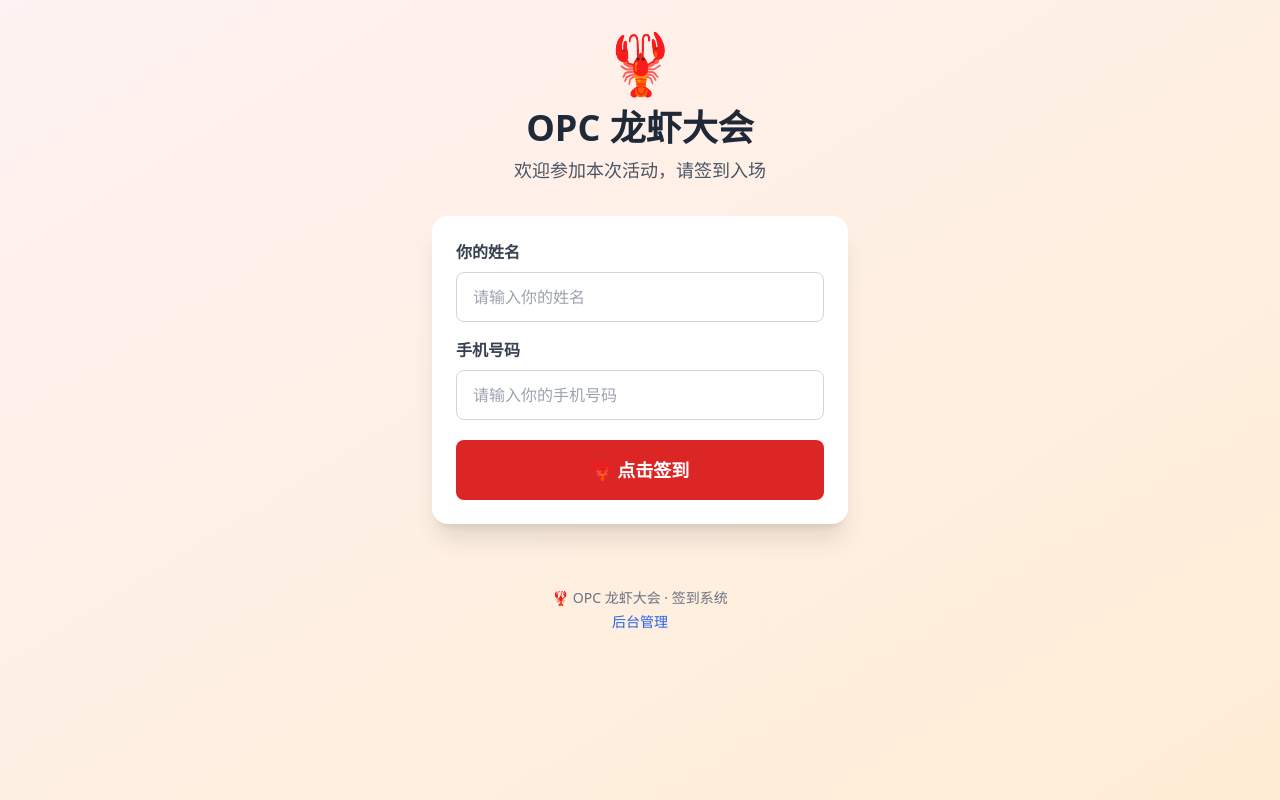
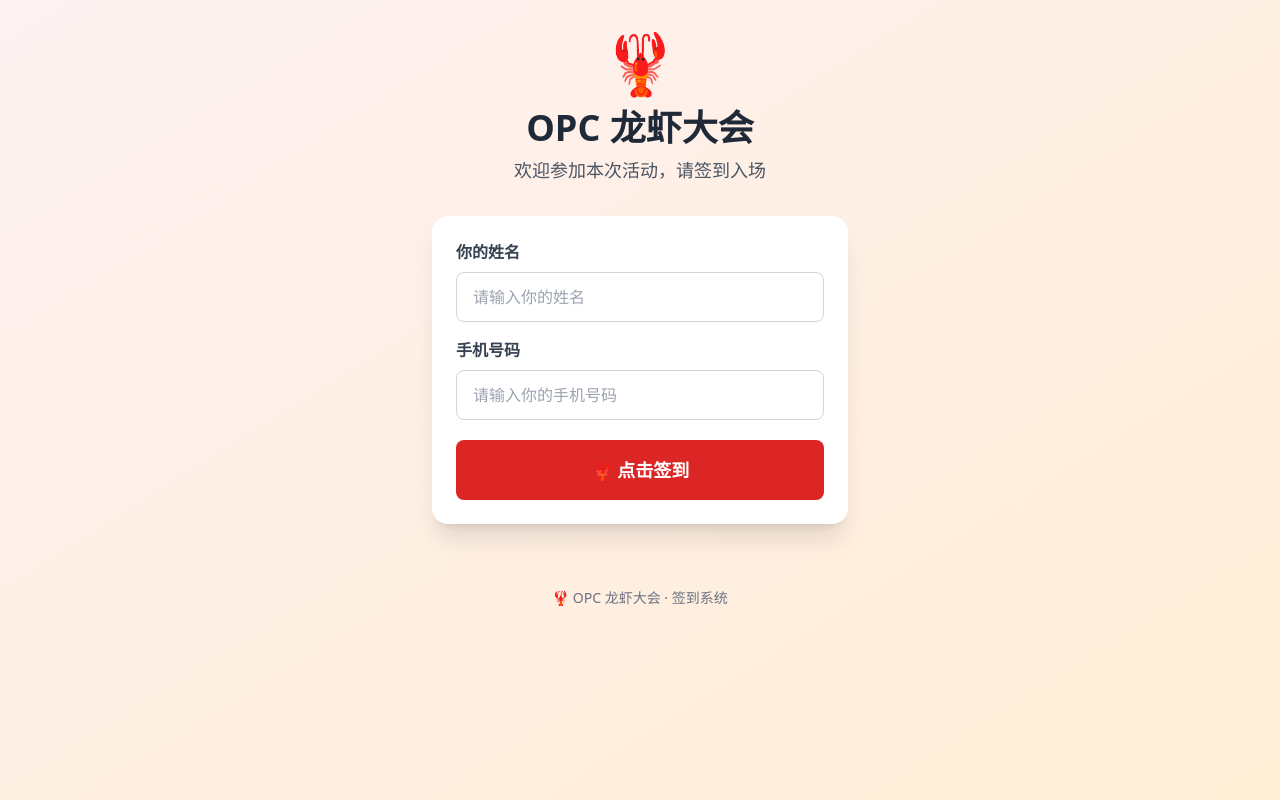
Before and after one commit to a474878580-cloud/signin-system, a website: page index.html in a window 1280 px wide. Drawn offline with nearby package versions, Linux system fonts and the light colour scheme; files whose address does not match are found by name.

Commit message:
chore: 移除首页后台链接，用户看不见

```diff
--- a/index.html
+++ b/index.html
@@ -69,7 +69,6 @@
 
     <footer class="text-center text-gray-500 text-sm py-8">
       <p>🦞 OPC 龙虾大会 · 签到系统</p>
-      <p class="mt-1"><a href="admin.html" class="text-blue-600 hover:underline">后台管理</a></p>
     </footer>
   </div>
 
```
